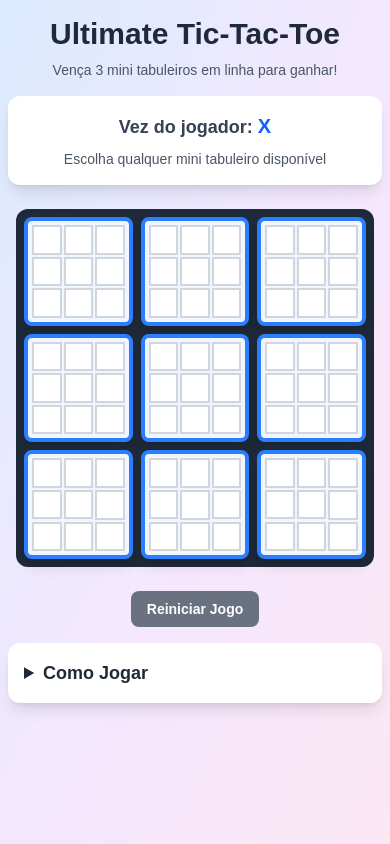
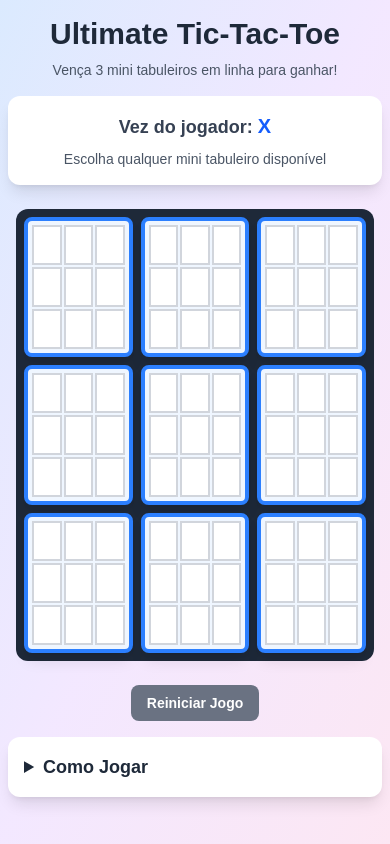
Before and after one commit to Mur1lol/ultimate-tic-tac-toe, a Next.js app: page / in a window 390 px wide. Built offline with nearby package versions, Linux system fonts and the light colour scheme.

Commit message:
Initial commit - Ultimate Tic-Tac-Toe game complete

```diff
--- a/components/Cell.tsx
+++ b/components/Cell.tsx
@@ -17,9 +17,9 @@ export default function Cell({ value, onClick, disabled, isWinningCell = false }
       onClick={onClick}
       disabled={disabled}
       className={`
-        aspect-square w-full
+        aspect-square w-full min-h-[2.5rem] sm:min-h-[3rem]
         flex items-center justify-center
-        text-lg sm:text-xl md:text-xl font-bold
+        text-xl sm:text-2xl md:text-3xl font-bold
         border-2 border-gray-300
         transition-all duration-200
         ${disabled ? 'cursor-not-allowed' : 'cursor-pointer hover:bg-blue-50'}
```
